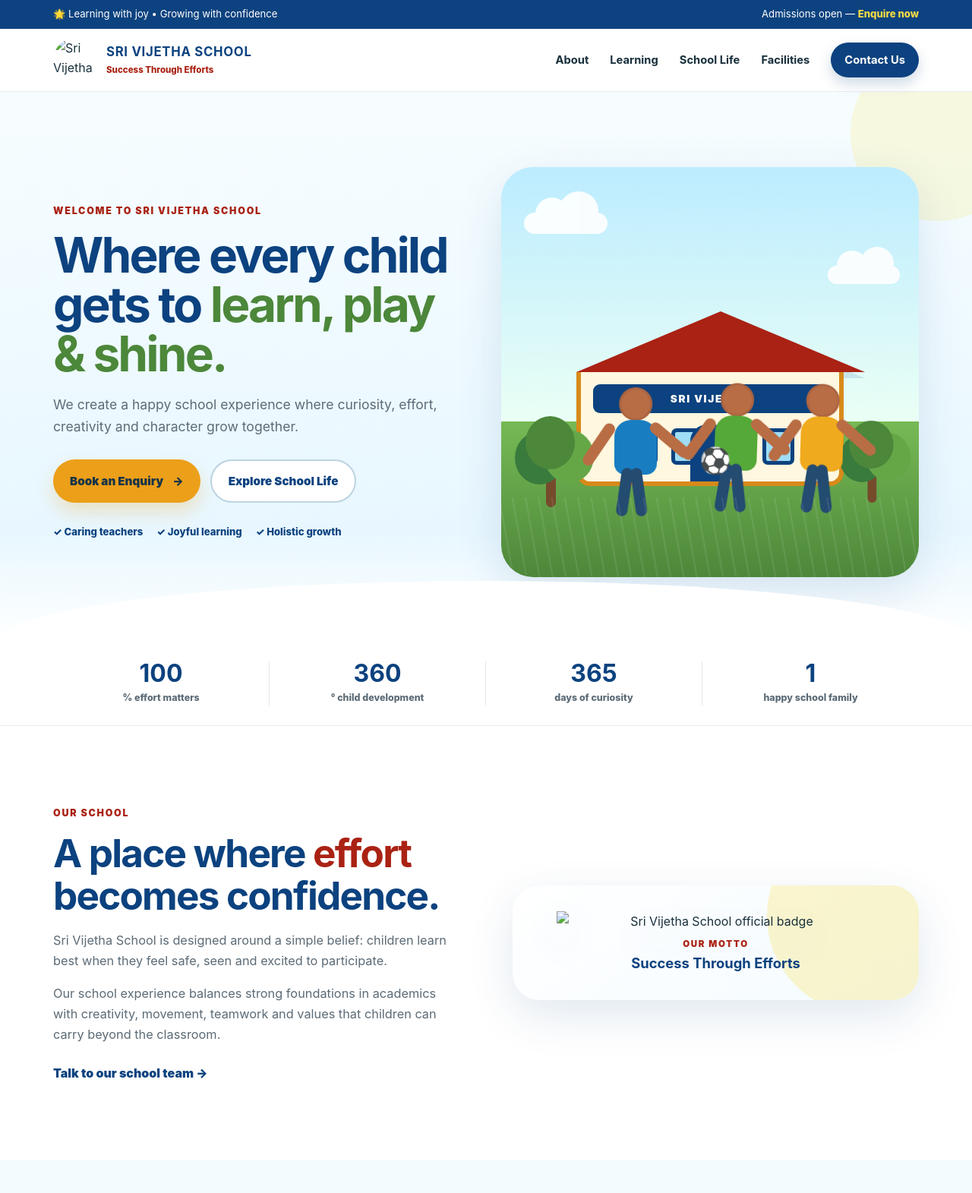
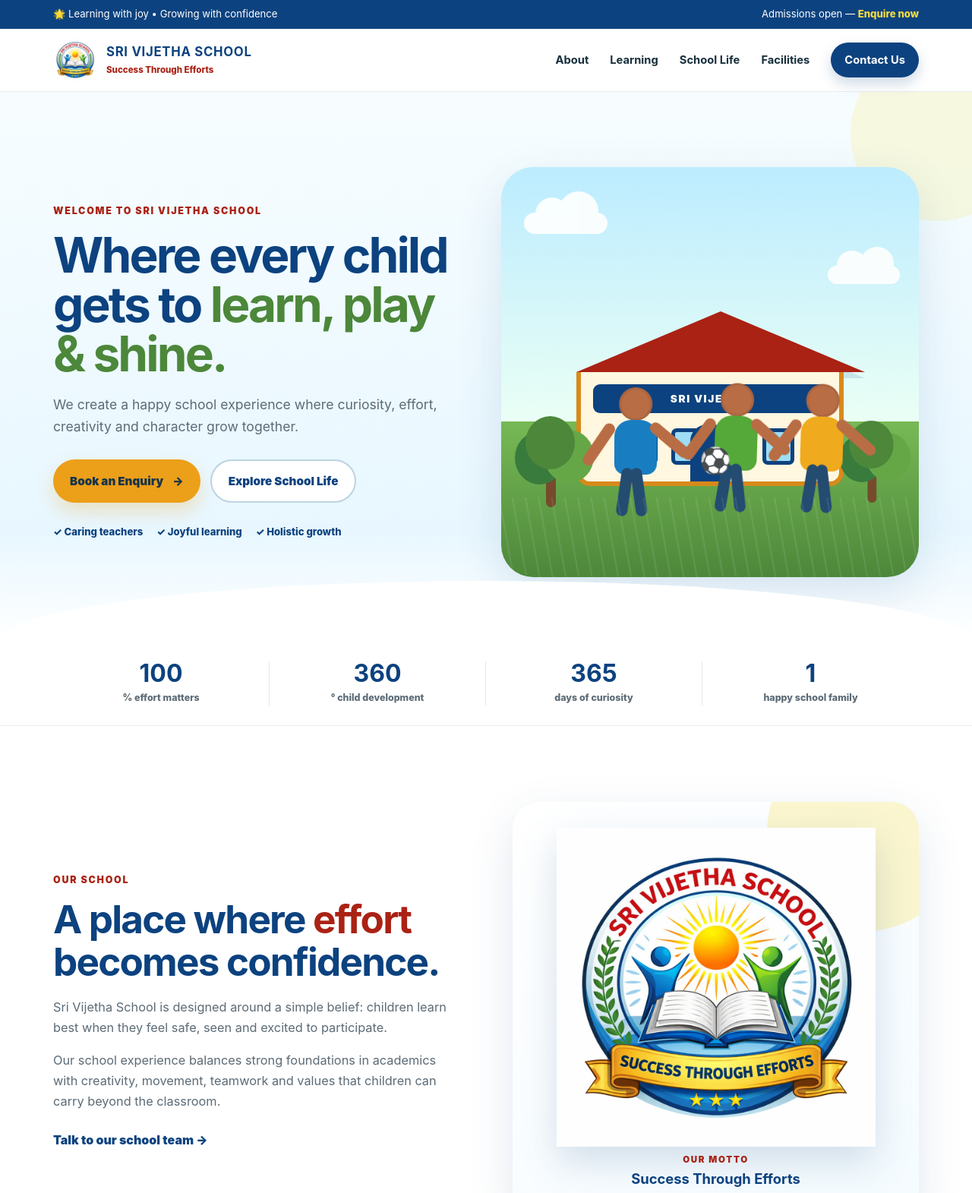
Before and after one commit to vijethaschooltpt-bit/SriVijethaschool, a plain HTML site: page index.html in a window 1280 px wide. Shown: the top 1571 px of the page at 76% size. Drawn offline with Linux system fonts and the light colour scheme.

Commit message:
Fix school badge image paths

```diff
--- a/index.html
+++ b/index.html
@@ -20,7 +20,7 @@
   <header class="site-header">
     <div class="container nav-wrap">
       <a class="brand" href="#home" aria-label="Sri Vijetha School home">
-        <img src="assets/school-badge.jpg" alt="Sri Vijetha School badge">
+        <img src="school-badge.jpg" alt="Sri Vijetha School badge">
         <div>
           <strong>Sri Vijetha School</strong>
           <small>Success Through Efforts</small>
@@ -107,7 +107,7 @@
         </div>
         <div class="badge-card reveal delay-1">
           <div class="badge-glow"></div>
-          <img src="assets/school-badge.jpg" alt="Sri Vijetha School official badge">
+          <img src="school-badge.jpg" alt="Sri Vijetha School official badge">
           <div class="badge-caption"><span>Our motto</span><strong>Success Through Efforts</strong></div>
         </div>
       </div>
@@ -196,7 +196,7 @@
 
   <footer>
     <div class="container footer-grid">
-      <div class="brand footer-brand"><img src="assets/school-badge.jpg" alt=""><div><strong>Sri Vijetha School</strong><small>Success Through Efforts</small></div></div>
+      <div class="brand footer-brand"><img src="school-badge.jpg" alt=""><div><strong>Sri Vijetha School</strong><small>Success Through Efforts</small></div></div>
       <div class="footer-links"><a href="#about">About</a><a href="#learning">Learning</a><a href="#life">School Life</a><a href="#contact">Contact</a></div>
       <p>© <span id="year"></span> Sri Vijetha School. All rights reserved.</p>
     </div>
```
